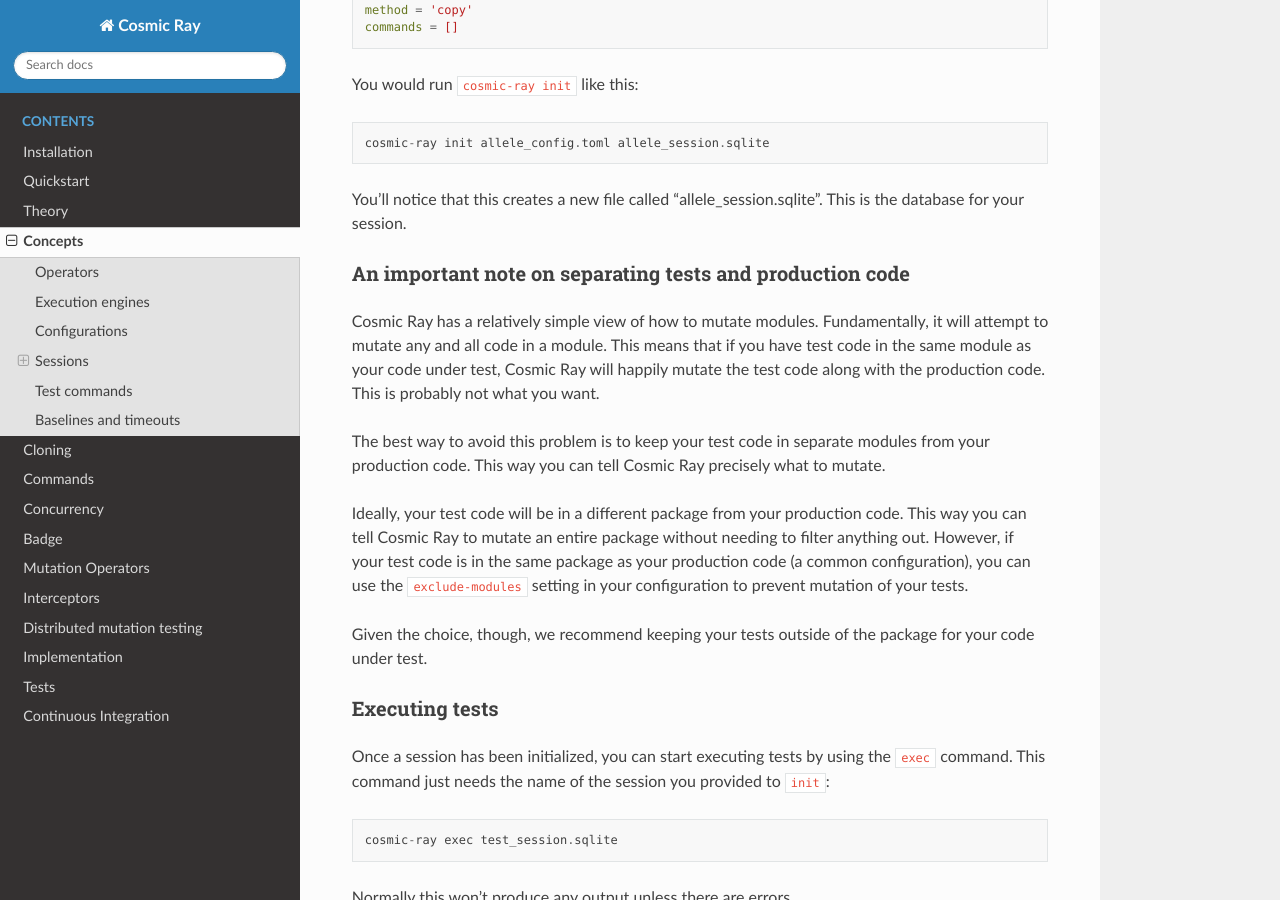
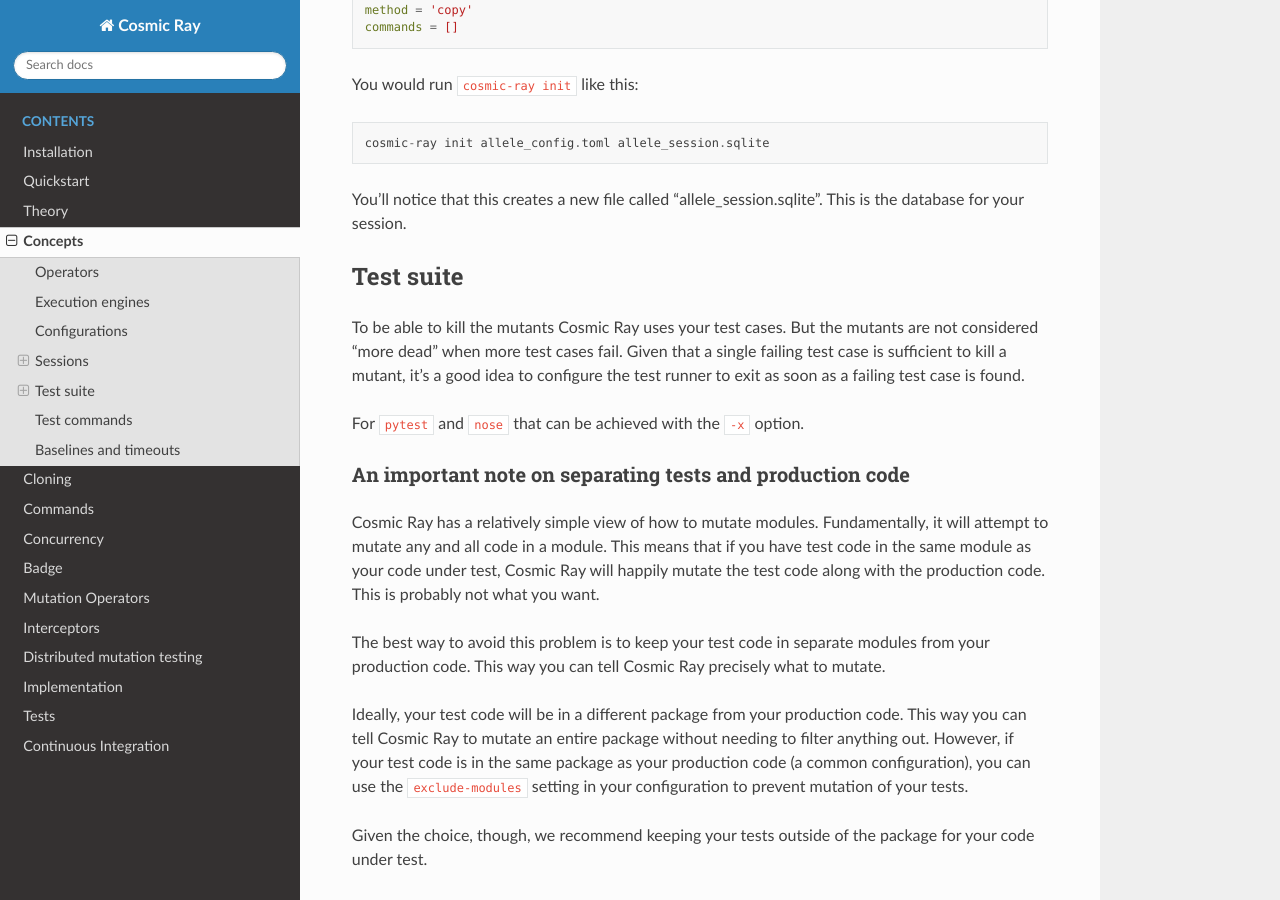
Before and after one commit to sixty-north/cosmic-ray, a Sphinx documentation site: the page built from docs/source/concepts.rst, in a window 1280 px wide and 900 px high, scrolled down 2230 px. Built offline with Sphinx 7.4.7 and the Read the Docs theme 2.0.0, drawn with Linux system fonts in a browser that asks for light colours.

Commit message:
docs: add notes on use of the test suite
with pytest and nose, the mutation testing can be sped up a bit, give
examples how and why.

```diff
--- a/docs/source/concepts.rst
+++ b/docs/source/concepts.rst
@@ -122,6 +122,18 @@
 You'll notice that this creates a new file called "allele_session.sqlite".
 This is the database for your session.
 
+.. _test_suite:
+
+Test suite
+==========
+
+To be able to kill the mutants Cosmic Ray uses your test cases. But the
+mutants are not considered "more dead" when more test cases fail.
+Given that a single failing test case is sufficient to kill a mutant, it's a
+good idea to configure the test runner to exit as soon as a failing test case
+is found.
+
+For ``pytest`` and ``nose`` that can be achieved with the ``-x`` option.
 
 .. _note_separation_test_code:
 
--- a/docs/source/quickstart.rst
+++ b/docs/source/quickstart.rst
@@ -55,6 +55,8 @@
 things like the test execution, the execution engine, and so forth. It's
 entirely likely that the configuration created by ``cosmic-ray new-config`` won't be
 sufficient for your needs. Simply edit the config file to match your needs.
+See :ref:`Test suite<test_suite>` for explanations of some of those
+configuration options.
 
 Create a session and run tests
 ------------------------------
```
